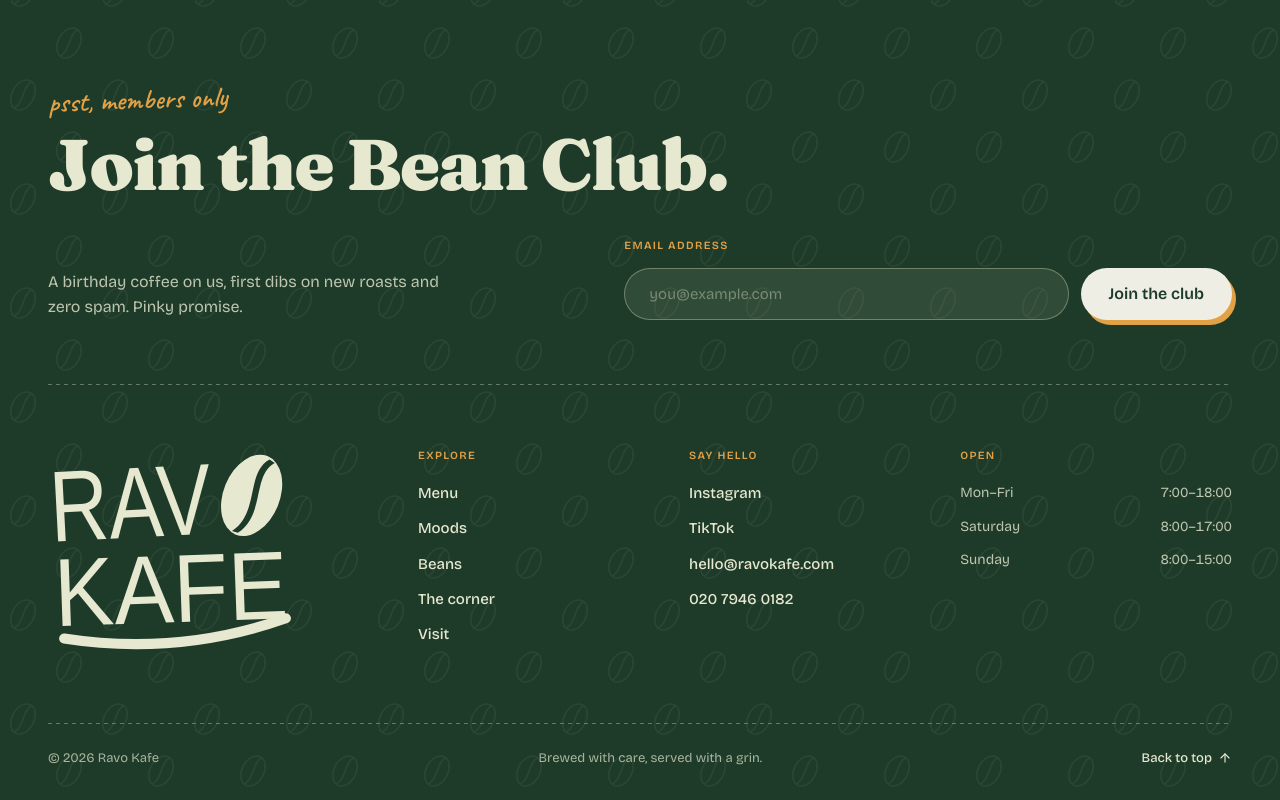
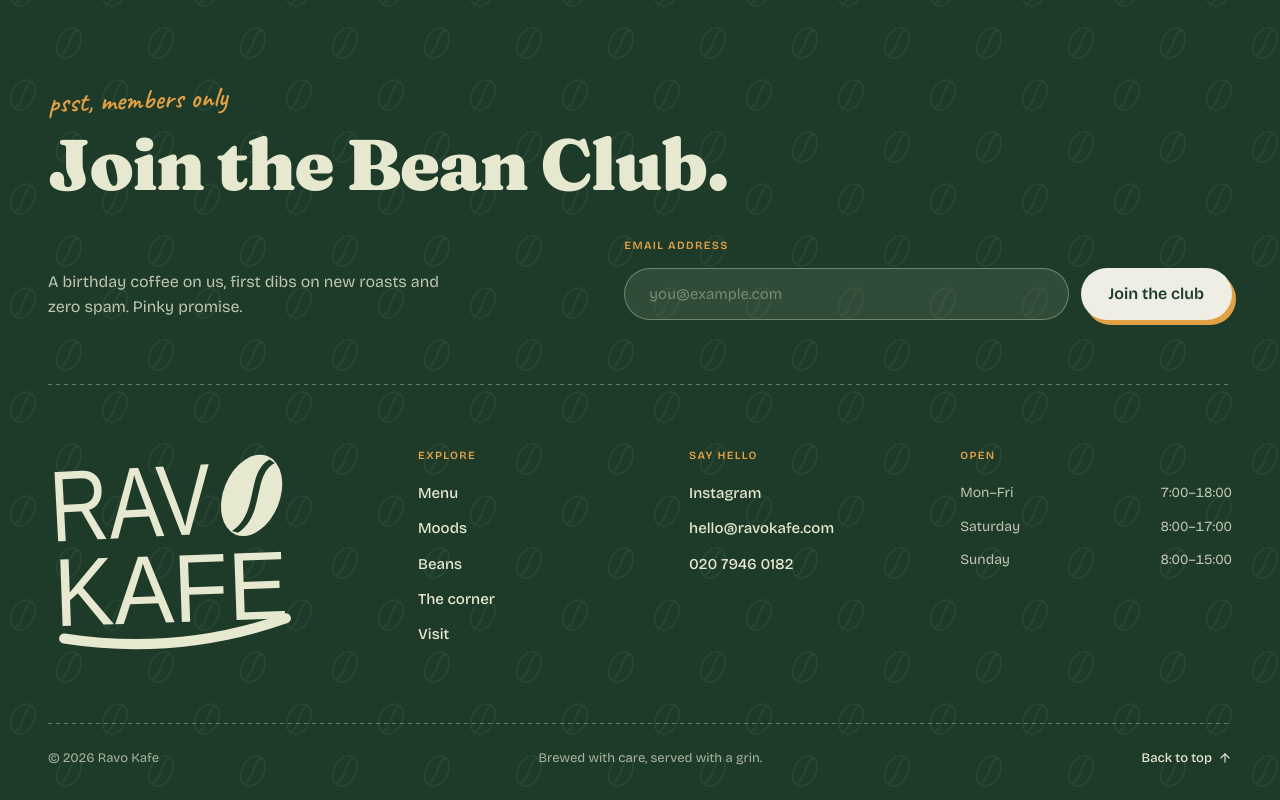
Before and after one commit to GeraldRamir/PrototipoNegocionuevo, a Next.js app: page / in a window 1280 px wide. Shown: the part 6822-7622 px from the top of the page. Built offline with nearby package versions, Linux system fonts and the light colour scheme; a web font is replaced by a local one.

Commit message:
Quitar TikTok del footer
Co-Authored-By: Claude Opus 5.5 <noreply@anthropic.com>
Claude-Session: https://claude.ai/code/session_0129bFbhAKdT1yon5cZ5gyua

```diff
--- a/data/site.ts
+++ b/data/site.ts
@@ -163,7 +163,6 @@ export const site = {
     open: "Open",
     social: [
       { label: "Instagram", key: "instagram" },
-      { label: "TikTok", key: "tiktok" },
     ],
     copyright: "© 2026 Ravo Kafe",
     tagline: "Brewed with care, served with a grin.",
```
